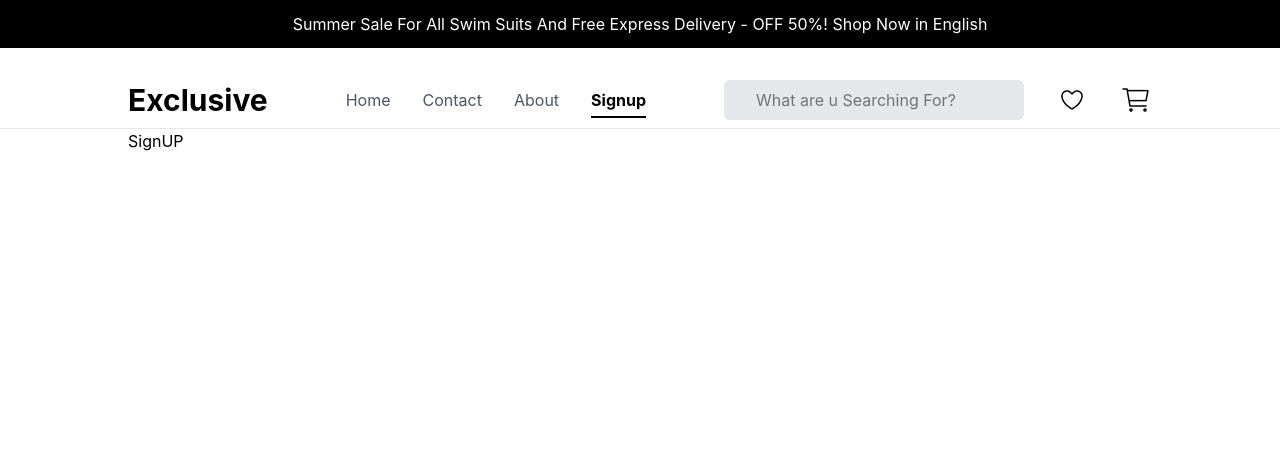
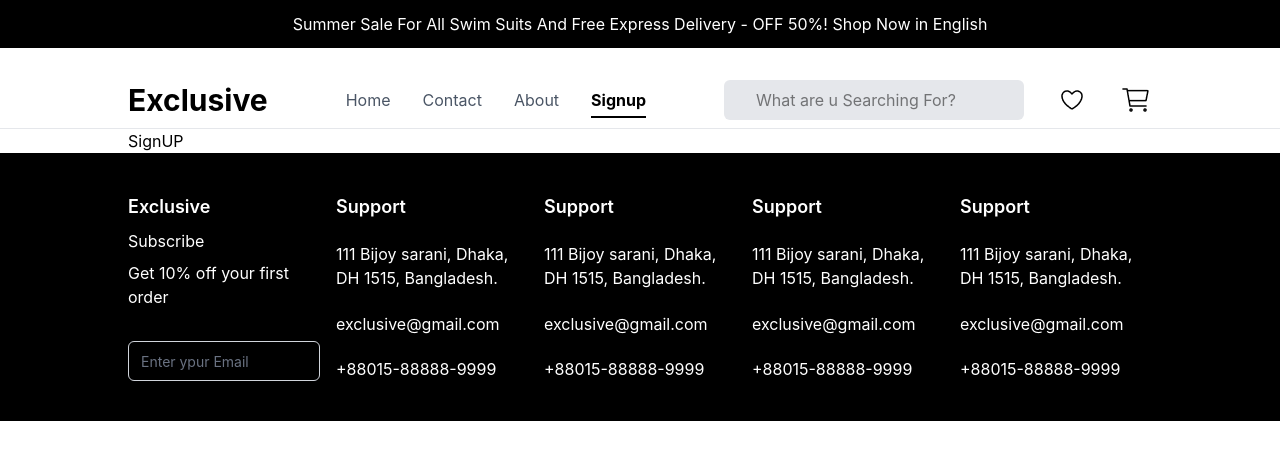
Before and after one commit to Sudipraut1522/Style_Cart, a React (Vite) app: page /signup in a window 1280 px wide. Shown: the top 460 px of the page. Built offline with nearby package versions, Linux system fonts and the light colour scheme.

Commit message:
Footer design complete

```diff
--- a/src/component/InputField.tsx
+++ b/src/component/InputField.tsx
@@ -5,7 +5,7 @@ import { HiEye, HiEyeOff } from "react-icons/hi";
 type InputFieldProps = {
   error?: string | null;
   type?: string;
-  labelName: string;
+  labelName?  : string;
   inputClassName?: string;
   name?: string;
   placeholder?: string;
--- /dev/null
+++ b/src/component/ui/Footer.tsx
@@ -0,0 +1,53 @@
+import React from "react";
+import InputField from "../InputField";
+
+const Footer: React.FC = () => {
+  return (
+    <section className="bg-black text-white py-10">
+      <div className="px-8 grid sm:grid-cols-3 lg:grid-cols-5  gap-4 lg:px-[10%]">
+        <div className="flex flex-col gap-2">
+          <h1 className="font-semibold text-lg ">Exclusive</h1>
+          <p>Subscribe</p>
+          <p>Get 10% off your first order</p>
+          <div className="max-w-[250px]">
+            <InputField labelName="" placeholder="Enter ypur Email" />
+          </div>
+        </div>
+        <div className="flex flex-col justify-between gap-2">
+          <h1 className="font-semibold text-lg ">Support</h1>
+          <p className="max-w-[200px]">
+            111 Bijoy sarani, Dhaka, DH 1515, Bangladesh.
+          </p>
+          <p>exclusive@gmail.com</p>
+          <p>+88015-88888-9999</p>
+        </div>
+        <div className="flex flex-col justify-between gap-2">
+          <h1 className="font-semibold text-lg ">Support</h1>
+          <p className="max-w-[200px]">
+            111 Bijoy sarani, Dhaka, DH 1515, Bangladesh.
+          </p>
+          <p>exclusive@gmail.com</p>
+          <p>+88015-88888-9999</p>
+        </div>
+        <div className="flex flex-col justify-between gap-2">
+          <h1 className="font-semibold text-lg ">Support</h1>
+          <p className="max-w-[200px]">
+            111 Bijoy sarani, Dhaka, DH 1515, Bangladesh.
+          </p>
+          <p>exclusive@gmail.com</p>
+          <p>+88015-88888-9999</p>
+        </div>
+        <div className="flex flex-col justify-between gap-2">
+          <h1 className="font-semibold text-lg ">Support</h1>
+          <p className="max-w-[200px]">
+            111 Bijoy sarani, Dhaka, DH 1515, Bangladesh.
+          </p>
+          <p>exclusive@gmail.com</p>
+          <p>+88015-88888-9999</p>
+        </div>
+      </div>
+    </section>
+  );
+};
+
+export default Footer;
--- a/src/layout/UserLayout.tsx
+++ b/src/layout/UserLayout.tsx
@@ -1,6 +1,7 @@
 import React from "react";
 import Navbar from "../component/ui/Navbar";
 import { Outlet } from "react-router-dom";
+import Footer from "../component/ui/Footer";
 
 const UserLayout: React.FC = () => {
   return (
@@ -9,6 +10,7 @@ const UserLayout: React.FC = () => {
       <div className="px-4 lg:px-[10%]">
         <Outlet />
       </div>
+      <Footer />
     </div>
   );
 };
```
